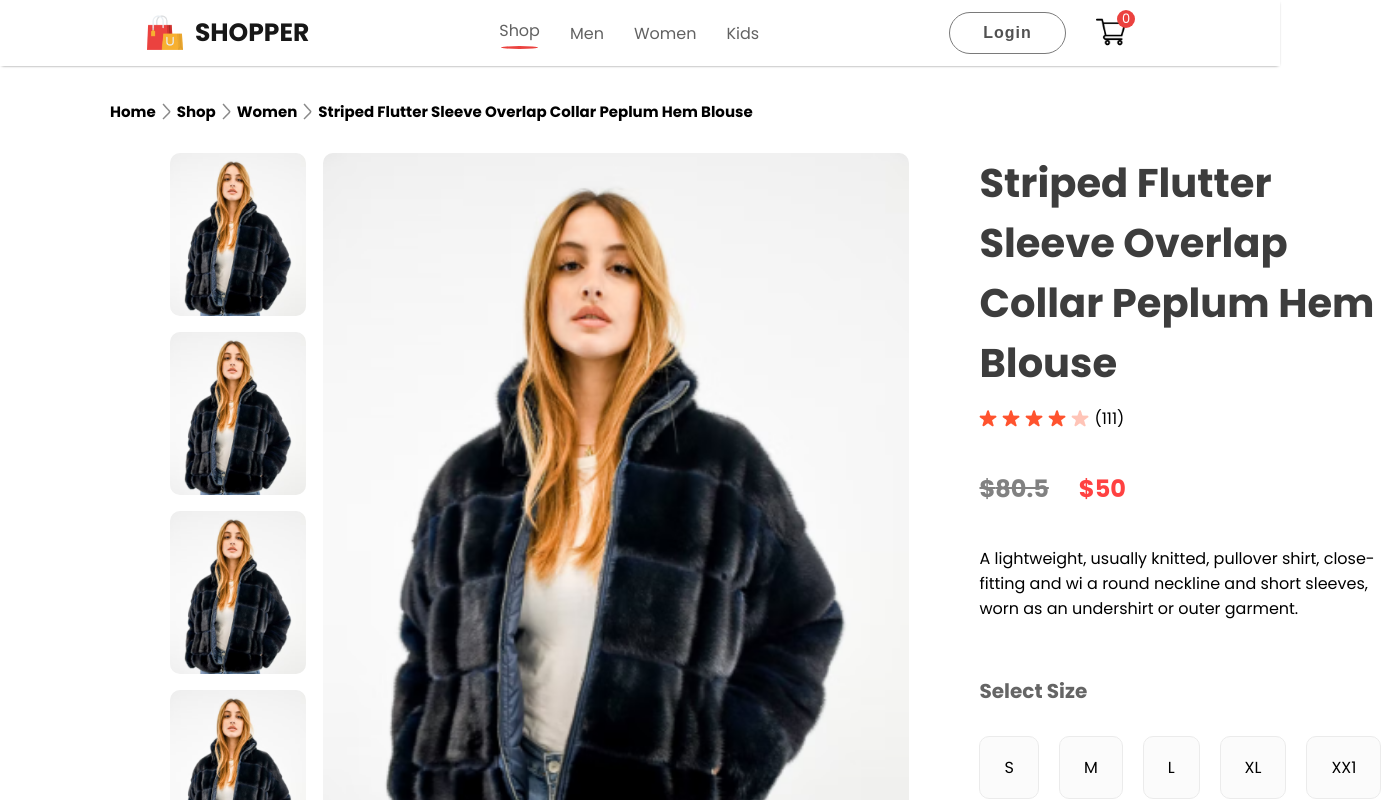
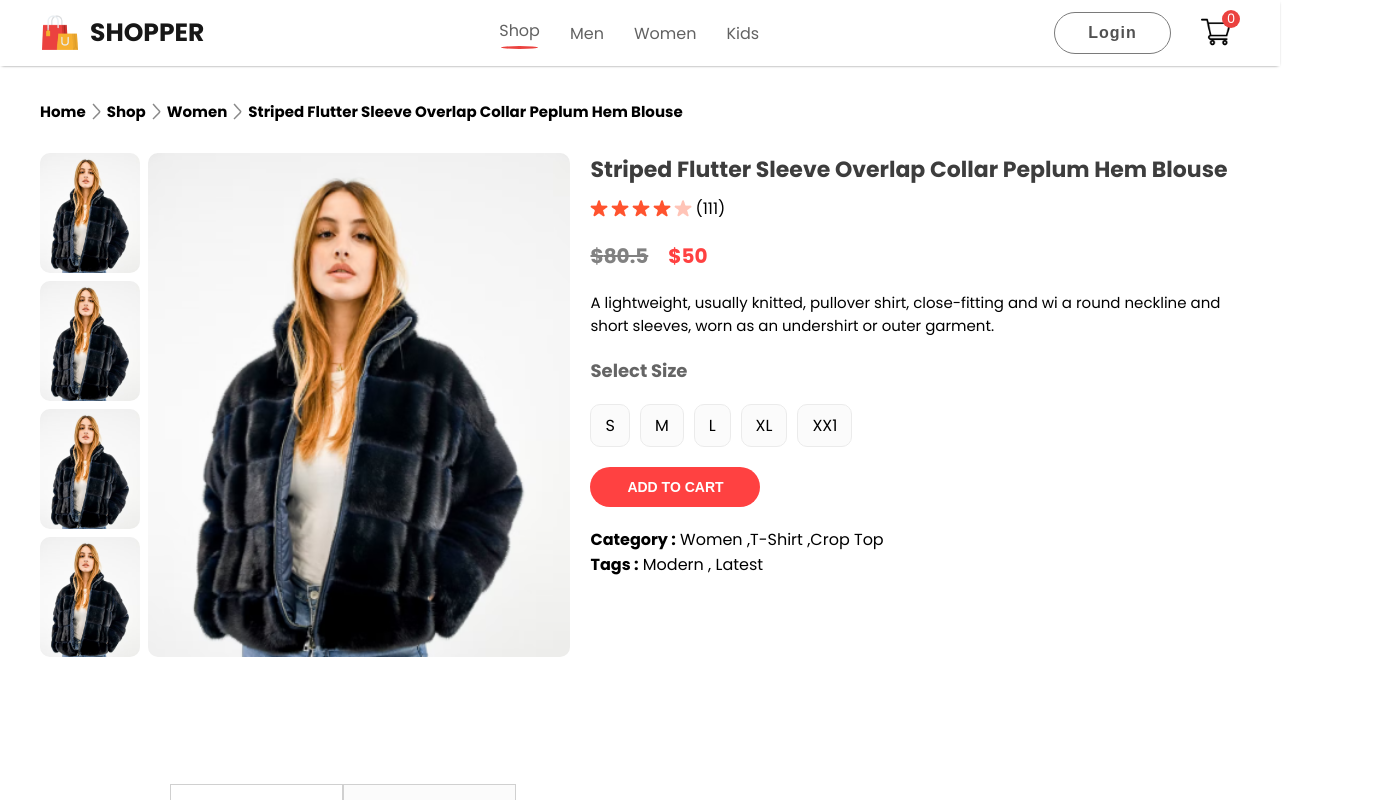
Before and after one commit to p-Limbo1996/E-commerce, a React (Create React App) app: page /product/1 in a window 1280 px wide. Shown: the top 800 px of the page, 1381 px wide, since content can reach past the window. Built offline with nearby package versions, Linux system fonts and the light colour scheme.

Commit message:
ProductDisplay.css updated

```diff
--- a/src/Components/Breadcrums/Breadcrums.css
+++ b/src/Components/Breadcrums/Breadcrums.css
@@ -4,7 +4,7 @@
     align-items: center;
     font-size: 16px;
     font-weight: 600;
-    margin:40px 170px ;
+    margin:40px 140px ;
     text-transform: capitalize;
     padding-top: 50px;
 }
@@ -13,7 +13,7 @@
     .breadcrums{
         gap: 6px;
         font-size: 15px;
-        margin:30px 110px ;
+        margin:30px 40px ;
         padding-top: 35px;
     }
 }
@@ -28,7 +28,7 @@
         width: 6px;
     }
 }
-@media (max-width:800px) {
+@media (max-width:500px) {
     .breadcrums{
         gap: 4px;
         font-size: 12px;
--- a/src/Components/Navbar/Navbar.css
+++ b/src/Components/Navbar/Navbar.css
@@ -6,9 +6,9 @@
   z-index: 2;
   background: rgba(255, 255, 255, 0.85);
   display: flex;
-  justify-content: space-around;
+  justify-content: space-between;
   align-items: center;
-  padding: 10px;
+  padding: 10px 80px;
   box-shadow: 0 1px 3px -2px black;
 }
 
@@ -91,7 +91,7 @@
 
 @media (max-width: 1280px) {
   .navbar {
-    padding: 12px 50px;
+    padding: 12px 40px;
   }
   .nav-logo img {
     width: 40px;
--- a/src/Components/ProductDisplay/ProductDisplay.css
+++ b/src/Components/ProductDisplay/ProductDisplay.css
@@ -1,50 +1,51 @@
 .productdisplay {
   display: flex;
-  margin: 0 170px 100px;
+  margin: 0 80px 100px;
 }
 
 .productdisplay-left {
   display: flex;
-  gap: 17px;
+  gap: 10px;
 }
 .productdisplay-img-list {
   display: flex;
   flex-direction: column;
-  gap: 16px;
+  gap: 10px;
 }
 .productdisplay-img-list img {
-  height: 163px;
+  height: 150px;
   border-radius: 10px;
 }
 
 .productdisplay-main-img {
-  width: 586px;
-  height: 700px;
+  width: auto;
+  height: 630px;
   border-radius: 10px;
 }
 
 .productdisplay-right {
-  margin: 0px 70px;
+  flex: 1;
+  margin: 0px 40px;
   display: flex;
   flex-direction: column;
 }
 
 .productdisplay-right h1 {
-  font-size: 40px;
+  font-size: 35px;
   color: #3d3d3d;
   font-weight: 700;
 }
 .productdisplay-right-star {
   display: flex;
   align-items: center;
-  margin-top: 13px;
+  margin-top: 8px;
   gap: 5px;
 }
 
 .productdisplay-right-prices {
   display: flex;
-  margin: 40px 0px;
-  gap: 30px;
+  margin: 20px 0px;
+  gap: 20px;
   font-size: 24px;
   font-weight: 700;
 }
@@ -56,7 +57,7 @@
 color:#ff4141 ;
 }
 .productdisplay-right-size h1{
-    margin-top: 55px;
+    margin-top: 20px;
     font-size: 20px;
     font-weight: 600;
     color: #656565;
@@ -78,7 +79,7 @@ color:#ff4141 ;
 .productdisplay-right button{
     padding: 20px 40px;
     width: 200px;
-    font-size: 16px;
+    font-size: 15px;
     font-weight: 600;
     color: white;
     background: #ff4141;
@@ -92,3 +93,115 @@ color:#ff4141 ;
 .productdisplay-right-category span{
     font-weight: 600;
 }
+
+@media (max-width:1280px){
+  .productdisplay {
+    margin: 0 40px 100px;
+  }
+  .productdisplay-left {
+    gap: 8px;
+  }
+  .productdisplay-img-list {
+    gap: 8px;
+  }
+  .productdisplay-img-list img {
+    height: 120px;
+  }
+  .productdisplay-main-img {
+    width: auto;
+    height: 504px;
+  }
+  .productdisplay-right {
+    margin: 0px 0px 0 20px;
+  }
+  .productdisplay-right h1 {
+    font-size: 22px;
+  }
+  .productdisplay-right-star {
+    margin-top: 10px;
+    gap: 3px;
+  }
+
+  .productdisplay-right-prices {
+    margin: 20px 0px;
+    gap: 20px;
+    font-size: 20px;
+  }
+  .productdisplay-right-size h1{
+    margin-top: 20px;
+    font-size: 18px;
+}
+.productdisplay-right-sizes{
+    gap: 10px;
+    margin: 20px 0px;
+}
+.productdisplay-right-description{
+  font-size: 15px;
+}
+.productdisplay-right-sizes div{
+  padding: 8px 14px;
+}
+
+.productdisplay-right button{
+    padding: 12px 18px;
+    width: 170px;
+    font-size: 14px;
+    margin-bottom: 20px;
+
+}
+
+.productdisplay-right-category span{
+    font-weight: 600;
+}
+
+}
+
+@media (max-width:1024px){
+  .productdisplay {
+    margin: 0 20px ;
+  }
+  .productdisplay-left {
+    flex-direction: column-reverse;
+    gap: 5px;
+  }
+  .productdisplay-img-list {
+    flex-direction: row;
+    gap: 5px;
+  }
+  .productdisplay-img-list img {
+    width: 90px;
+    height: auto;
+  }
+  .productdisplay-main-img {
+    width: 377px;
+    height: auto;
+  }
+
+}
+@media (max-width:800px){
+  .productdisplay {
+    padding: 10px 50px;
+    flex-direction: column;
+    margin: 30px 0 ;
+    align-items: center;
+  }
+  .productdisplay-left {
+    flex-direction: column-reverse;
+    gap: 5px;
+    margin-bottom: 50px;
+  }
+  .productdisplay-img-list {
+    flex-direction: row;
+    gap: 5px;
+  }
+  .productdisplay-img-list img {
+    width: auto;
+    height: 115px;
+
+  }
+  .productdisplay-main-img {
+    width: 400px;
+    height: auto;
+  }
+
+}
```
